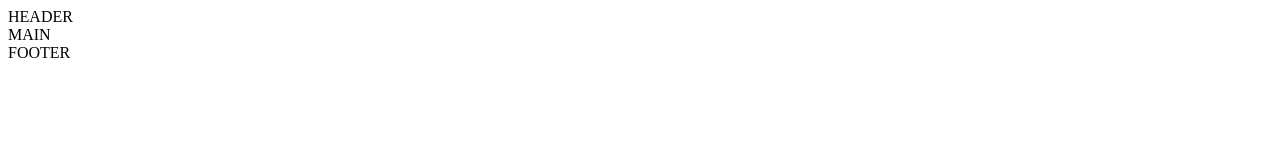
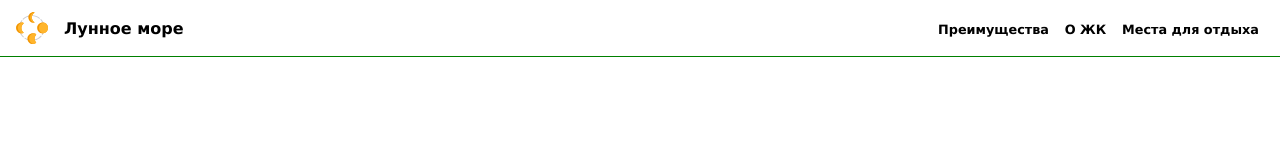
Before and after one commit to msvclimber/layout-designer-project-lvl1, a plain HTML site: page index.html in a window 1280 px wide. Drawn offline with Linux system fonts and the light colour scheme.

Commit message:
add header

```diff
--- a/index.html
+++ b/index.html
@@ -8,7 +8,17 @@
     <link rel="stylesheet" href="styles/style.css">
 </head>
 <body>
-    <header>HEADER</header>
+    <header>
+        <div class="logo-header">
+            <img src="images/logo.svg">
+            <span>Лунное море</span>
+        </div>
+        <nav>
+            <a href="1.html">Преимущества</a>
+            <a href="2.html">О ЖК</a>
+            <a href="3.html">Места для отдыха</a>
+        </nav>
+    </header>
     <main>MAIN</main>
     <footer>FOOTER</footer>
 </body>
--- a/styles/style.css
+++ b/styles/style.css
@@ -0,0 +1,37 @@
+header {
+  display: flex;
+  justify-content: space-between;
+  align-items: center;
+  position: fixed;
+  top: 0;
+  left: 0;
+  right: 0;
+  height: 3.5em;
+  background-color: white;
+  outline: 1px solid green;
+  font-family: "Lucida Sans Unicode", "Lucida Grande", sans-serif;
+  font-weight: bold;
+  padding: 1em;
+  box-sizing: border-box;
+}
+
+nav a {
+  text-decoration: none;
+  color: black;
+  font-size: 0.8em;
+  margin: 0 0.4em;
+}
+
+.logo-header {
+  display: flex;
+  align-items: center;
+}
+
+.logo-header img {
+  width: 2em;
+  height: 2em;
+}
+
+.logo-header span {
+  margin: 0 1em;
+}
```
